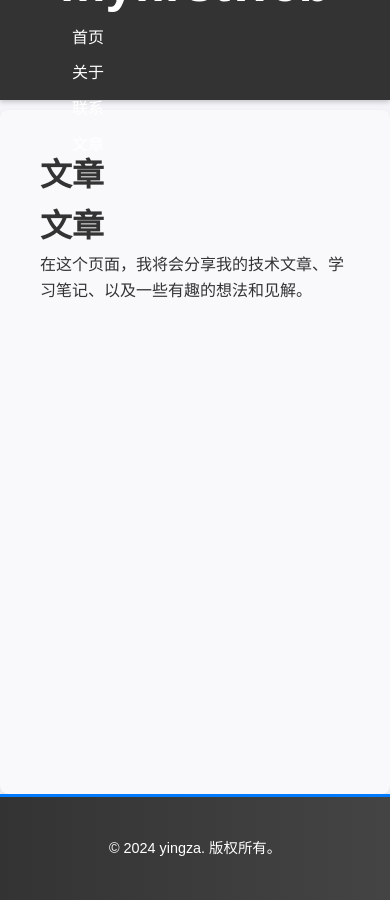
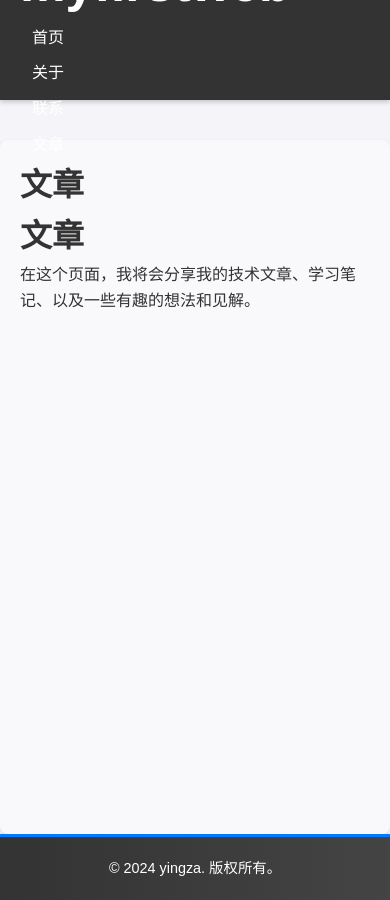
Before and after one commit to yingza-l/skills-github-pages, a Jekyll site: the page built from articles.md, in a window 390 px wide. Built offline with Jekyll 4.4.1, drawn with Linux system fonts in a browser that asks for light colours.

Commit message:
Update style.css

```diff
--- a/assets/css/style.css
+++ b/assets/css/style.css
@@ -15,16 +15,10 @@ body {
     min-height: 100vh; /* 确保页面高度至少为视口高度 */
 }
 
-.container {
-    max-width: 800px; /* 设置最大宽度 */
-    margin: 0 auto; /* 居中 */
-    padding: 20px; /* 添加内边距 */
-}
-
 /* 主体内容 */
 main {
     flex-grow: 1; /* 主体内容区占据剩余空间 */
-    margin-top: 90px; /* 增加顶部间距，以防止头部遮挡内容 */
+    margin-top: 120px; /* 增加顶部间距，避免被头部遮挡 */
     padding: 20px;
     background-color: #f9f9fc; /* 背景颜色略微浅一些 */
     box-shadow: 0 2px 4px rgba(0, 0, 0, 0.1); /* 添加轻微阴影 */
@@ -38,9 +32,9 @@ header {
     left: 0;
     width: 100%;
     height: 100px; /* 适当调整头部高度 */
-    background-color: #333;
+    background-color: #333; /* 黑色背景 */
     color: white;
-    z-index: 1000;
+    z-index: 1000; /* 确保头部在最上层 */
     display: flex;
     align-items: center;
     justify-content: space-between;
@@ -117,62 +111,10 @@ footer .social-links a:hover {
     }
 
     main {
-        margin-top: 110px; /* 为更小屏幕调整顶部间距 */
+        margin-top: 140px; /* 为更小屏幕调整顶部间距 */
     }
 
     footer .social-links a {
         font-size: 1em; /* 减小社交图标的大小 */
     }
 }
-
-/* 特定页面样式 */
-.intro {
-    text-align: center;
-    font-size: 1.2em; /* 调整 intro 字体大小 */
-    margin-top: 30px;
-    color: #555;
-}
-
-.intro p {
-    max-width: 700px;
-    margin: 0 auto;
-}
-
-.cta-section {
-    display: flex;
-    justify-content: center;
-    margin-top: 50px;
-}
-
-.cta-button {
-    background: #ff7e5f;
-    color: white;
-    padding: 15px 30px;
-    border-radius: 50px;
-    text-decoration: none;
-    font-size: 1.2em;
-    box-shadow: 0 5px 15px rgba(255, 126, 95, 0.2);
-    transition: all 0.3s ease;
-}
-
-.cta-button:hover {
-    background: #feb47b;
-    transform: translateY(-5px);
-}
-
-.social-icons {
-    text-align: center;
-    margin-top: 40px;
-}
-
-.social-icons a {
-    margin: 0 15px;
-    color: #333;
-    text-decoration: none;
-    font-size: 1.8em;
-    transition: color 0.3s ease;
-}
-
-.social-icons a:hover {
-    color: #ff7e5f;
-}
```
